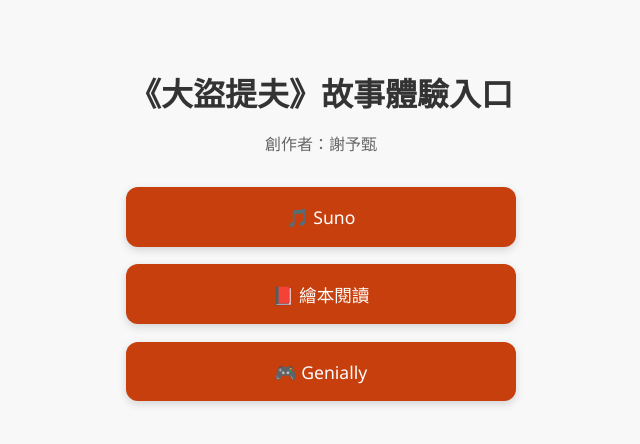
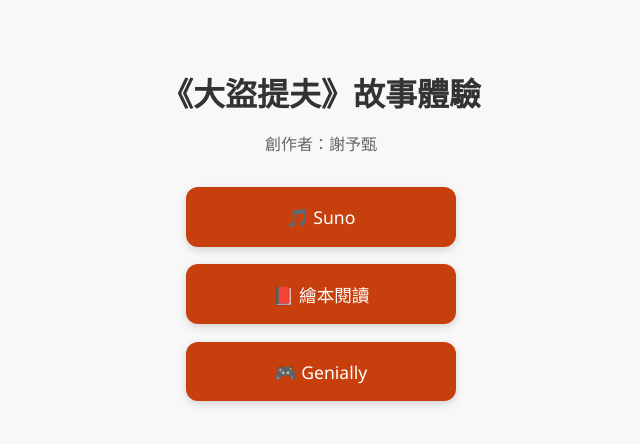
Before and after one commit to yuznnnn/yuznnnn.github.io, a plain HTML site: page index.html in a window 1280 px wide. Shown: the whole page, without its empty margins (319-959 px from the left). Drawn offline with Linux system fonts and the light colour scheme.

Commit message:
Update index.html

```diff
--- a/index.html
+++ b/index.html
@@ -25,7 +25,7 @@
     .btn {
       display: block;
       width: 90%;
-      max-width: 320px;
+      max-width: 200px;
       margin: 1em auto;
       padding: 1em 2em;
       background-color: #c63f0d;
@@ -43,7 +43,7 @@
   </style>
 </head>
 <body>
-  <h1>《大盜提夫》故事體驗入口</h1>
+  <h1>《大盜提夫》故事體驗</h1>
   <p>創作者：謝予甄</p>
   <a class="btn" href="https://suno.com/s/JSoxhlMT45kd9O4A" target="_blank">🎵 Suno</a>
   <a class="btn" href="https://online.fliphtml5.com/oxhby/gyef/" target="_blank">📕 繪本閱讀</a>
```
